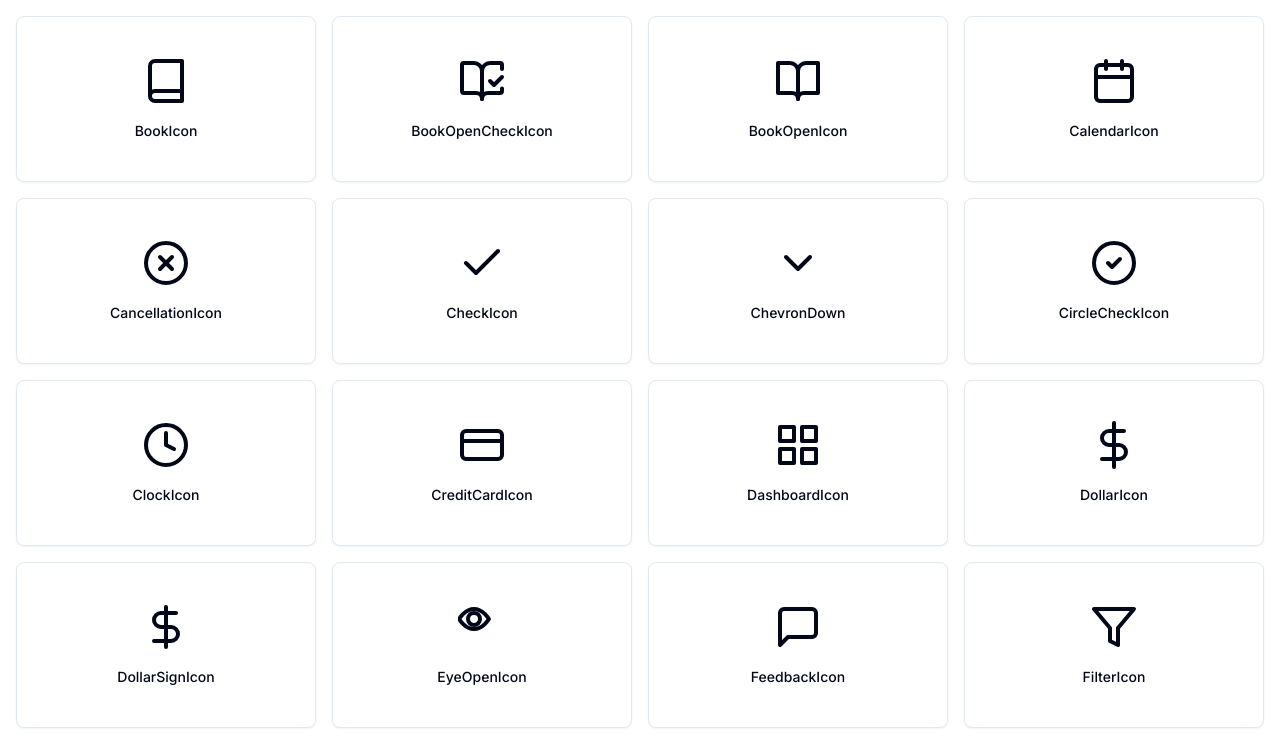
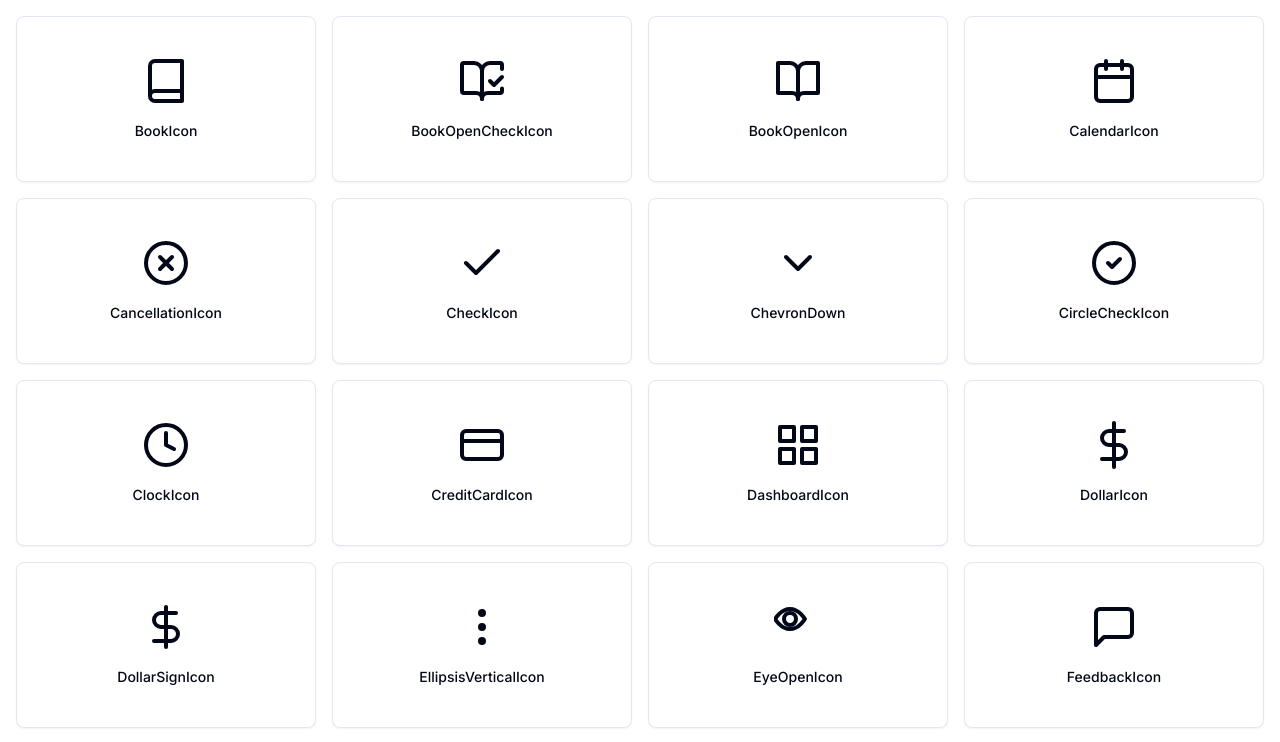
Before and after one commit to danielmiranda0099/home-click-class-parcelador, a Next.js app: page /icons in a window 1280 px wide. Shown: the top 742 px of the page. Built offline with nearby package versions, Linux system fonts and the light colour scheme; no server answers.

Commit message:
[ADD UI] Icon EllipsisVerticalIcon component

```diff
--- /dev/null
+++ b/src/components/icons/EllipsisVerticalIcon.jsx
@@ -0,0 +1,26 @@
+export function EllipsisVerticalIcon({
+  size = 24,
+  color = "currentColor",
+  className = "",
+  ...props
+}) {
+  return (
+    <svg
+      {...props}
+      xmlns="http://www.w3.org/2000/svg"
+      width={size}
+      height={size}
+      viewBox="0 0 24 24"
+      fill="none"
+      stroke={color}
+      strokeWidth="2"
+      strokeLinecap="round"
+      strokeLinejoin="round"
+      className={className}
+    >
+      <circle cx="12" cy="12" r="1" />
+      <circle cx="12" cy="5" r="1" />
+      <circle cx="12" cy="19" r="1" />
+    </svg>
+  );
+}
--- a/src/components/icons/index.js
+++ b/src/components/icons/index.js
@@ -31,3 +31,4 @@ export * from "./GraduationIcon";
 export * from "./PlusIcon";
 export * from "./TrashIcon";
 export * from "./FilterIcon";
+export * from "./EllipsisVerticalIcon";
```
